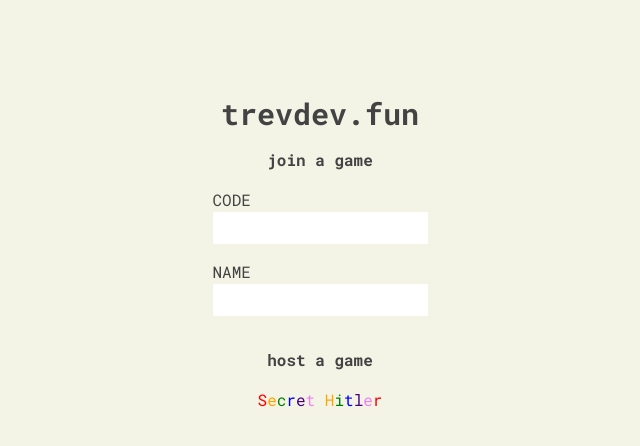
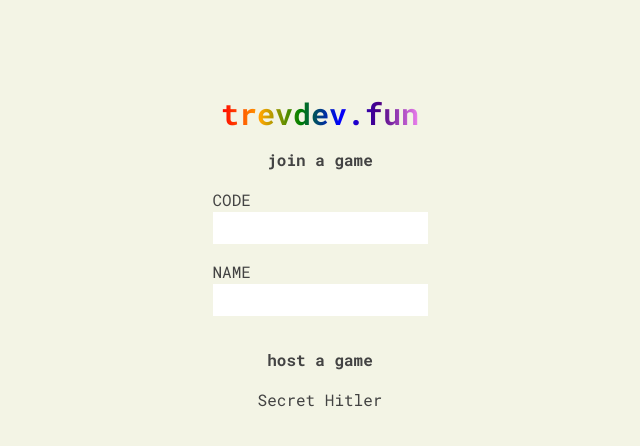
Before and after one commit to trevorwrightdev/socket-games, a Next.js app in the folder frontend/: page / in a window 1280 px wide. Shown: the top 446 px of the page, without its empty margins (320-960 px from the left). Built offline with nearby package versions, Linux system fonts and the light colour scheme.

Commit message:
changed things

```diff
--- a/frontend/app/components/CoolLink.tsx
+++ b/frontend/app/components/CoolLink.tsx
@@ -16,7 +16,7 @@ const CoolLink:React.FC<CoolLinkProps> = ({ href, title }) => {
     return (
         <Link href={href}>
             <div className={`${isHovering ? 'font-bold' : ''} flex flex-col items-center`} onMouseEnter={() => setIsHovering(true)} onMouseLeave={() => setIsHovering(false)}>
-                <RainbowText text={title}/>
+                {title}
                 <motion.div
                     animate={{ width: isHovering ? '100%' : 0 }}
                     transition={{ duration: 0.25 }}
--- a/frontend/app/components/RainbowText.tsx
+++ b/frontend/app/components/RainbowText.tsx
@@ -2,18 +2,19 @@ import React from 'react'
 
 type RainbowTextProps = {
     text: string
+    className?: string
 }
 
-const colors = ['red', 'orange', 'green', 'blue', 'indigo', 'violet']
+const RainbowText:React.FC<RainbowTextProps> = ({ text, className }) => {
 
-const RainbowText:React.FC<RainbowTextProps> = ({ text }) => {
+    const style = {
+        background: 'linear-gradient(to right, red, orange, green, blue, indigo, violet)',
+        WebkitBackgroundClip: 'text',
+        backgroundClip: 'text',
+        color: 'transparent',
+        display: 'inline',
+    }
 
-    const rainbowText = text.split('').map((char, index) => (
-        <span key={index} style={{ color: colors[index % colors.length] }}>
-        {char}
-        </span>
-    ))
-
-  return <div>{rainbowText}</div>
+  return <span style={style} className={className}>{text}</span>
 }
 export default RainbowText
--- a/frontend/app/page.tsx
+++ b/frontend/app/page.tsx
@@ -1,4 +1,5 @@
 import CoolLink from 'components/CoolLink'
+import RainbowText from 'components/RainbowText'
 import Input from 'components/Input'
 
 const links = [
@@ -8,7 +9,7 @@ const links = [
 export default function Home() {
   return (
     <main className='flex flex-col items-center pt-24'>
-        <h1 className='text-3xl mb-4 font-bold'>trevdev.fun</h1>
+        <RainbowText className='text-3xl mb-4 font-bold' text='trevdev.fun'/>
         <div className='flex flex-col'>
             <h3 className='text-center mb-4 font-bold'>join a game</h3>
             <h3>CODE</h3>
```
